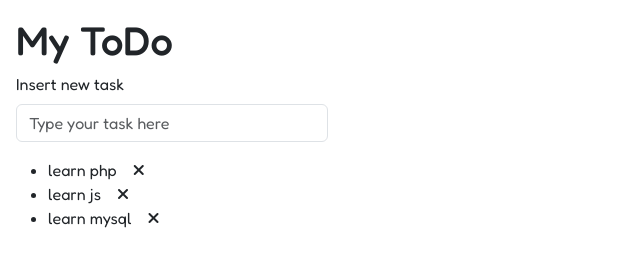
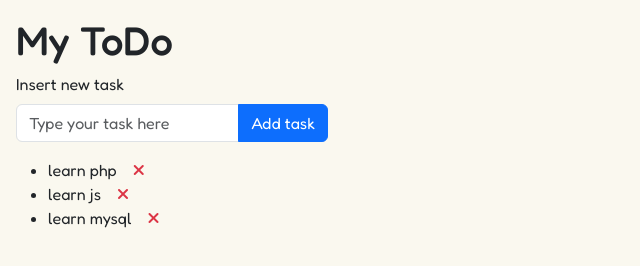
Before and after one commit to marinodilauro/vue-todolist, a plain HTML site: page index.html in a window 1280 px wide. Shown: the whole page, without its empty margins (0-640 px from the left). Drawn offline with nearby package versions, Linux system fonts and the light colour scheme.

Commit message:
Add button to add task to the list

```diff
--- a/assets/css/style.css
+++ b/assets/css/style.css
@@ -16,7 +16,7 @@
     --var-font_light: rgb(249, 245, 240);
     --var-font_dark: rgb(117, 112, 104);
     --var-font_darkest: rgb(0, 0, 0);
-    --var-danger: rgb(2010, 0, 0);
+    --var-danger: rgb(201, 0, 0);
     --var-success: rgb(40, 170, 0);
 }
 
@@ -27,6 +27,7 @@
 /* #region ||||| COMMON RULES ||||| */
 
 body {
+    background-color: var(--var-primary);
     font-family: "Fredoka", sans-serif;
 }
 
--- a/index.html
+++ b/index.html
@@ -34,10 +34,15 @@
         <h1>My ToDo</h1>
 
         <div class="mb-3 w-25">
+
             <label for="" class="form-label">Insert new task</label>
-            <input type="text" class="form-control" placeholder="Type your task here" v-model.trim="newTask.name"
-                @keyup.enter="addTask()" aria-describedby="helpId" />
-            <small id="helpId" class="form-text text-danger" v-if="errorMessage"> {{ errorMessage }} </small>
+            <div class="input-group mb-3">
+                <input type="text" class="form-control" placeholder="Type your task here" v-model.trim="newTask.name"
+                    @keyup.enter="addTask()" aria-describedby="helpId" />
+                <small id="helpId" class="form-text text-danger" v-if="errorMessage"> {{ errorMessage }} </small>
+                <button class="btn btn-primary" type="button" id="button-addon2" @click="addTask()">Add task</button>
+            </div>
+
         </div>
 
 
@@ -45,7 +50,7 @@
         <ul>
             <li v-for="(task, index) in tasks">
                 <span> {{tasks[index].name}} </span>
-                <i class="fa-solid fa-xmark" @click="removeTask(index)"></i>
+                <i class="fa-solid fa-xmark text-danger" @click="removeTask(index)"></i>
             </li>
         </ul>
 
```
